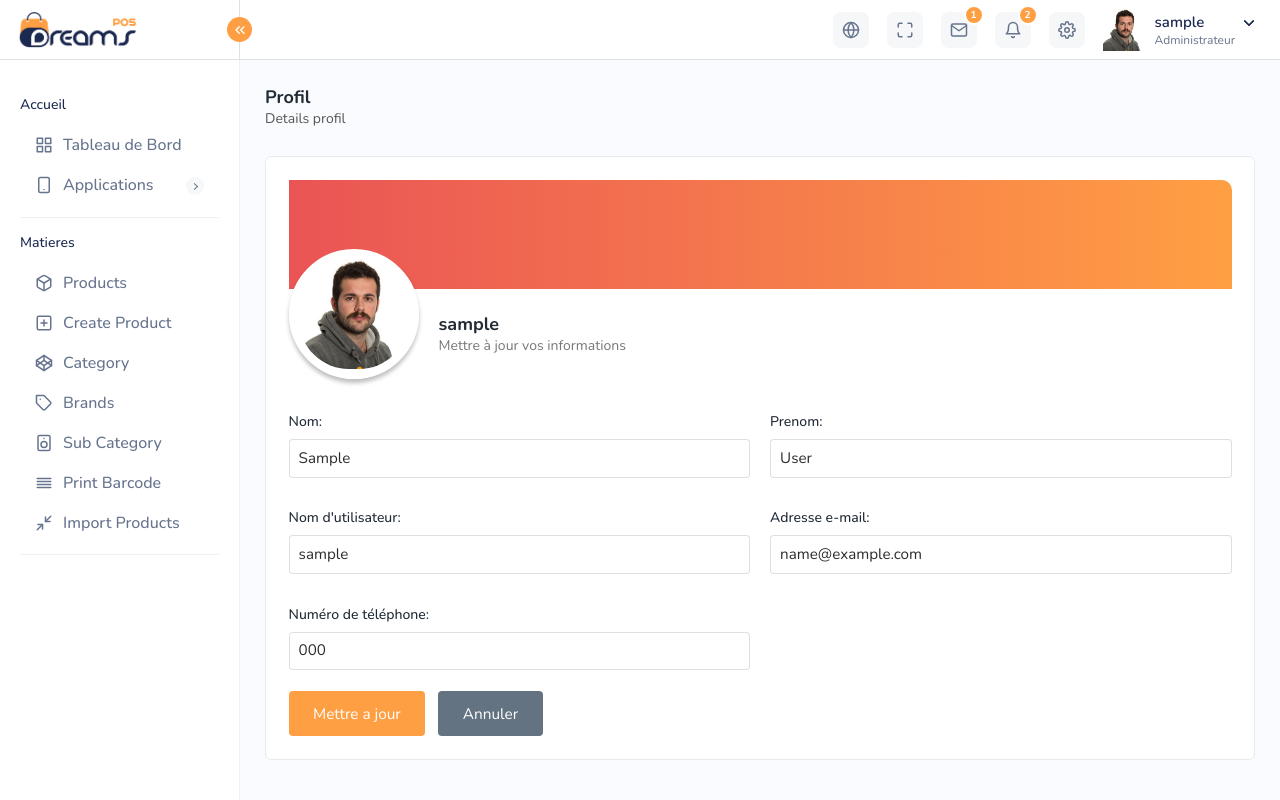
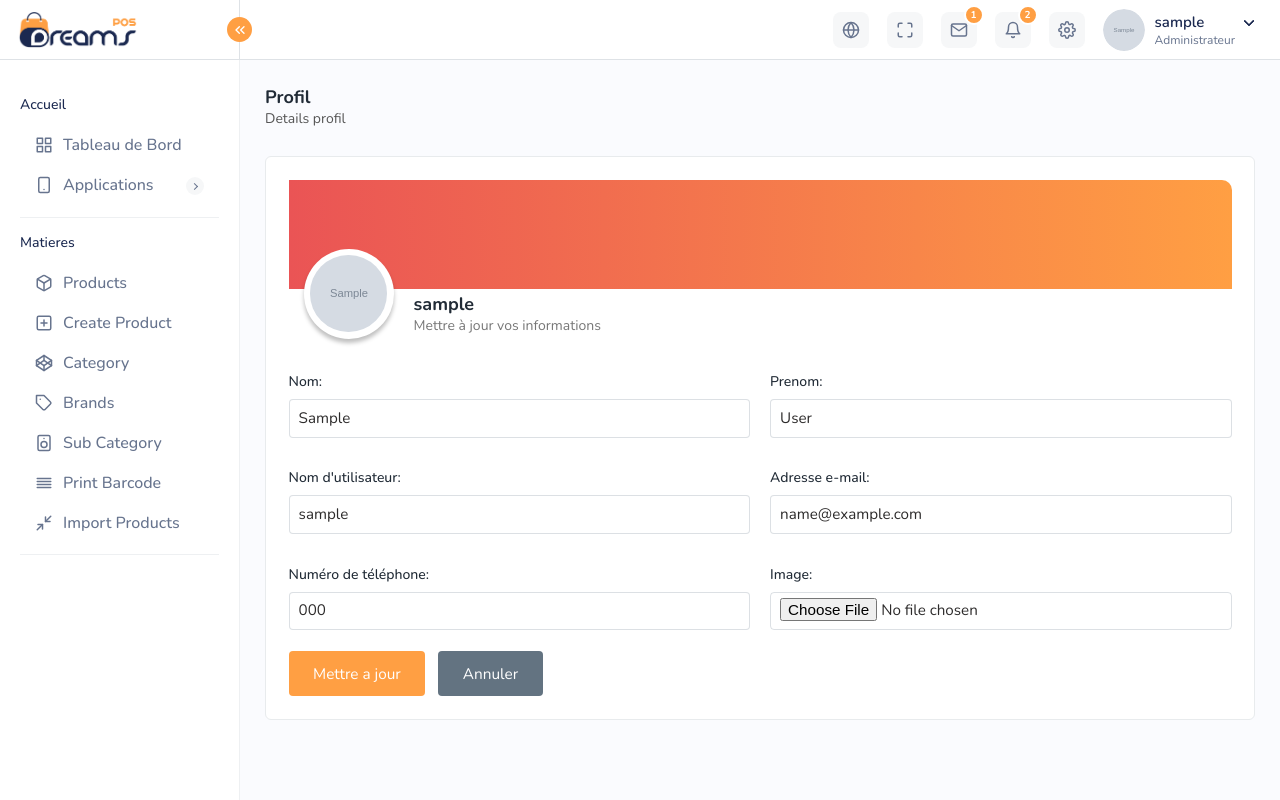
Before and after one commit to ouambo-takouam/school-project, a Django app: page /profile/ in a window 1280 px wide. Run offline with Django 5.2, Linux system fonts and the light colour scheme; a user stored in the database is signed in; tables that the repository leaves empty hold one stand-in row (values such as "Sample post"); grey boxes marked "Sample" are stand-in pictures.

Commit message:
page de profile editee a 80%

```diff
--- a/project/settings.py
+++ b/project/settings.py
@@ -114,6 +114,9 @@ STATICFILES_DIRS = [
 ]
 STATIC_ROOT = 'static_root'
 
+MEDIA_ROOT = os.path.join(BASE_DIR, 'media')
+MEDIA_URL = 'media/'
+
 # Default primary key field type
 # https://docs.djangoproject.com/en/5.0/ref/settings/#default-auto-field
 
--- a/project/urls.py
+++ b/project/urls.py
@@ -18,4 +18,4 @@ urlpatterns = [
 ]
 
 if settings.DEBUG:
-    urlpatterns += static(settings.STATIC_URL, document_root=settings.STATIC_ROOT)
+    urlpatterns += static(settings.MEDIA_URL, document_root=settings.MEDIA_ROOT)
--- a/school/static/school/css/styles.css
+++ b/school/static/school/css/styles.css
@@ -261,22 +261,21 @@
 }
 
 .user-info .user-letter {
-  background: #1b2950;
-  color: #fff;
+  border-radius: 50%;
+  overflow: hidden;
   width: 42px;
   height: 42px;
-  border-radius: 10px;
   justify-content: center;
   display: flex;
   align-items: center;
-  font-weight: 600;
-  font-size: 15px;
   margin-right: 10px;
 }
 
 .img-fluid {
-  max-width: 100%;
-  height: auto;
+  width: 100%;
+  height: 100%;
+  border-radius: 50%;
+  object-fit: cover;
 }
 
 .user-info .user-name {
@@ -456,15 +455,24 @@
 
 .profile-set .profile-top .profile-contentimg {
   margin-top: -40px;
-  width: 130px;
-  position: relative;
-  border: 10px solid #fff;
+  margin-left: 15px;
+  width: 90px;
+  height: 90px;
   border-radius: 50%;
+  background-color: white;
+  display: flex;
+  justify-content: center;
+  align-items: center;
+  overflow: hidden;
   box-shadow: 0px 4px 4px 0px rgba(0, 0, 0, 0.2509803922);
 }
 
 .profile-set .profile-top .profile-contentimg img {
-  border-radius: 50px;
+  width: 85%;
+  height: 85%;
+  border-radius: 50%;
+  object-fit: cover;
+  /* object-position: center center; */
 }
 
 .profile-set .profile-top .profile-contentname {
--- a/school/templates/school/components/top_navigation.html
+++ b/school/templates/school/components/top_navigation.html
@@ -49,7 +49,7 @@
             <a href="#" id="nav-profile-link">
                 <span class="user-info">
                     <span class="user-letter">
-                        <img src="{% static '/school/images/avatar.jpg' %}" alt="" class="img-fluid">
+                        <img src="{{user.profile.image.url}}" alt="" class="img-fluid">
                     </span>
                     <span class="user-detail">
                         <span class="user-name">{{user.username}}</span>
--- a/users/forms.py
+++ b/users/forms.py
@@ -71,3 +71,12 @@ class UserUpdateForm(forms.ModelForm):
         self.fields['phone'].widget = forms.TextInput(attrs={
             'placeholder': '+1452 876 5432'
         })
+
+
+class ProfileUpdateForm(forms.ModelForm):
+    class Meta:
+        model = Profile
+        fields = ['image']
+        widgets = {
+            'image': forms.FileInput(attrs={'accept': 'image/*'}),
+        }
--- a/users/models.py
+++ b/users/models.py
@@ -13,6 +13,7 @@ class Profile(models.Model):
         ('teacher', 'Teacher')
     ]
 
+    image = models.ImageField(default='default.jpg', upload_to='profile_pics')
     role = models.CharField(max_length=50, choices=CHOICES, default='admin')
     user = models.OneToOneField(CustomUser, on_delete=models.CASCADE)
 
--- a/users/templates/users/profile.html
+++ b/users/templates/users/profile.html
@@ -17,7 +17,7 @@
             <div class="profile-top">
                 <div class="profile-content">
                     <div class="profile-contentimg">
-                        <img src="{% static '/school/images/avatar.jpg' %}" alt="">
+                        <img src="{{user.profile.image.url}}" alt="avatar">
                     </div>
                     <div class="profile-contentname">
                         <h2>{{user.username}}</h2>
@@ -27,10 +27,11 @@
             </div>
         </div>
         <div class="row">
-            <form method="post">
+            <form method="post" enctype="multipart/form-data">
                 {% csrf_token %}
                 <div class="form-group">
                     {{u_form}}
+                    {{p_form}}
                 </div>
                 <div class="btn-group">
                     <button type="submit" class="submit-btn">Mettre a jour</button>
--- a/users/views.py
+++ b/users/views.py
@@ -3,7 +3,7 @@ from django.contrib import messages
 from django.contrib.auth.decorators import login_required
 from django.contrib.auth.views import LoginView
 
-from .forms import LoginAuthenticationForm, UserProfileForm, UserUpdateForm
+from .forms import LoginAuthenticationForm, UserProfileForm, UserUpdateForm, ProfileUpdateForm
 from .mixins import RedirectAuthenticatedUserMixin
 
 
@@ -16,18 +16,23 @@ class CustomLoginView(RedirectAuthenticatedUserMixin, LoginView):
 def profile(request):
     if request.method == 'POST':
         u_form = UserUpdateForm(request.POST, instance=request.user)
-        # p_form = ProfileUpdateForm(request.POST, request.FILES, instance=request.user.profile)
+        p_form = ProfileUpdateForm(request.POST, request.FILES, instance=request.user.profile)
+        print(request.FILES)
 
-        if u_form.is_valid():
+        if u_form.is_valid() and p_form.is_valid():
             u_form.save()
-            # p_form.save()
+            p_form.save()
             messages.success(request, 'Votre compte a été mis à jour.')
 
             return redirect('profile')
     else:
         u_form = UserUpdateForm(instance=request.user)
+        p_form = ProfileUpdateForm(instance=request.user.profile)
 
-    return render(request, 'users/profile.html', {'u_form': u_form})
+    return render(request, 'users/profile.html', {
+        'u_form': u_form,
+        'p_form': p_form
+    })
 
 
 def create_user_profile(request):
```
Also changed, not shown: users/migrations/0002_profile_image.py (added).
